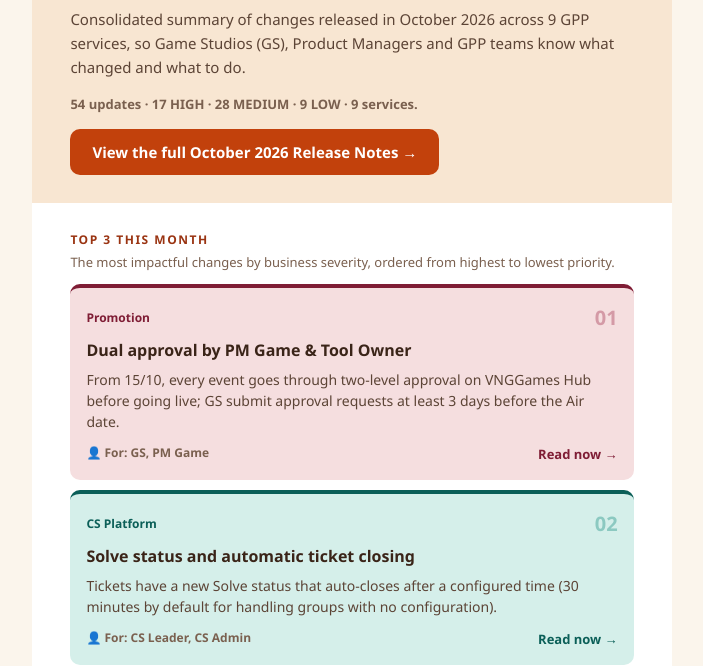
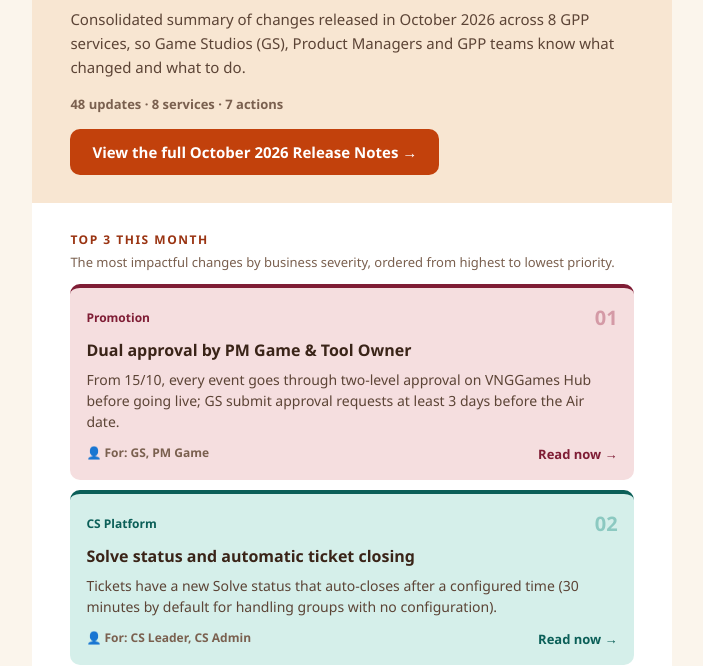
Before and after one commit to pinstore-anhdnt/release-note-oct, a plain HTML site: page GPP_Release_Notes_T10_2026_email_EN (1).html in a window 1280 px wide. Shown: the part 136-802 px from the top of the page, without its empty margins (288-991 px from the left). Drawn offline with Linux system fonts and the light colour scheme.

Commit message:
Update GPP_Release_Notes_T10_2026_email_EN (1).html

```diff
--- a/GPP_Release_Notes_T10_2026_email_EN (1).html
+++ b/GPP_Release_Notes_T10_2026_email_EN (1).html
@@ -175,8 +175,8 @@ a[x-apple-data-detectors]{color:inherit !important;text-decoration:none !importa
 
 </tr></tbody></table>
 <h1 class="h1 t3" style="margin:14px 0 0 0;font-family:'Segoe UI',Arial,'Helvetica Neue',Tahoma,sans-serif;font-size:38px;line-height:42px;font-weight:800;color:#3A2418;">Release Notes <span class="t4" style="color:#C2410C;">October 2026</span></h1>
-<p class="t5" style="margin:14px 0 0 0;font-size:15px;line-height:24px;color:#5C4436;">Consolidated summary of changes released in October 2026 across 9 GPP services, so Game Studios (GS), Product Managers and GPP teams know what changed and what to do.</p>
-<p class="t6" style="margin:14px 0 14px 0;font-size:13px;line-height:22px;font-weight:bold;color:#7A604F;">54 updates · 17 HIGH · 28 MEDIUM · 9 LOW · 9 services.</p>
+<p class="t5" style="margin:14px 0 0 0;font-size:15px;line-height:24px;color:#5C4436;">Consolidated summary of changes released in October 2026 across 8 GPP services, so Game Studios (GS), Product Managers and GPP teams know what changed and what to do.</p>
+<p class="t6" style="margin:14px 0 14px 0;font-size:13px;line-height:22px;font-weight:bold;color:#7A604F;">48 updates · 8 services · 7 actions</p>
 <table border="0" cellpadding="0" cellspacing="0" role="presentation"><tbody><tr><td bgcolor="#C2410C" class="btn g5" style="border-radius:10px;background:#C2410C;"><a class="t7" href="https://hub.vnggames.com/docs/nexus?page_id=2123464792" style="display:inline-block;padding:13px 22px;font-family:'Segoe UI',Arial,'Helvetica Neue',Tahoma,sans-serif;font-size:15px;font-weight:bold;color:#FFFFFF;text-decoration:none;border-radius:10px;" target="_blank">View the full October 2026 Release Notes →</a></td></tr></tbody></table>
 </td></tr>
 <!-- ===== TOP 3 ===== -->
```
